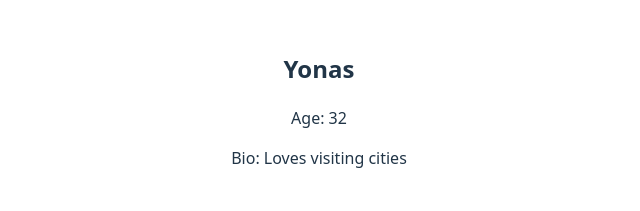
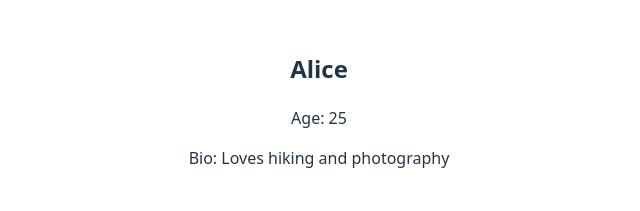
Before and after one commit to yonasi/alx-fe-reactjs, a React (Vite) app in the folder alx-react-app/: page / in a window 1280 px wide. Shown: the part 197-408 px from the top of the page, without its empty margins (321-961 px from the left). Built offline with nearby package versions, Linux system fonts and the light colour scheme.

Commit message:
Add UserProfile component with props(props typo error corected)

```diff
--- a/alx-react-app/src/App.jsx
+++ b/alx-react-app/src/App.jsx
@@ -9,9 +9,9 @@ function App() {
   return (
     <div className="App">
       <UserProfile
-        name="Yonas"
-        age="32"
-        bio="Loves visiting cities"
+        name="Alice"
+        age="25"
+        bio="Loves hiking and photography"
       />
       <Header />
       <MainContent />
```
